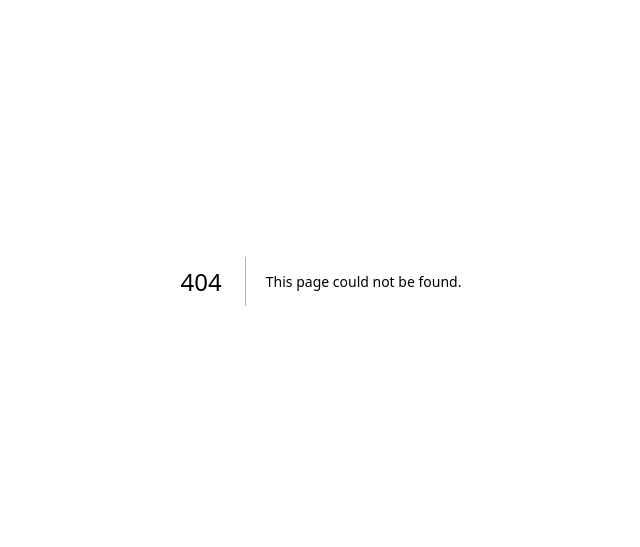
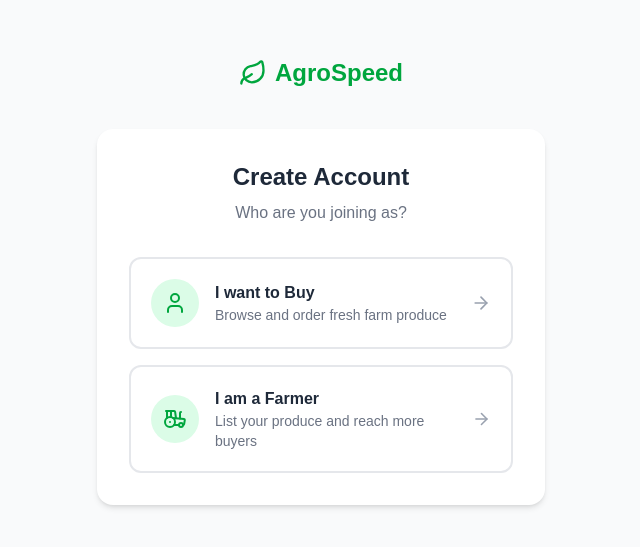
Before and after one commit to Asleeplessgod/agrospeed, a Next.js app: page /signup in a window 1280 px wide. Before the commit this address had no page. Shown: the part 119-666 px from the top of the page, without its empty margins (319-959 px from the left). Built offline with nearby package versions, Linux system fonts and the light colour scheme.

Commit message:
add signup page with buyer and farmer forms

```diff
--- a/app/layout.tsx
+++ b/app/layout.tsx
@@ -1,33 +1,14 @@
-import type { Metadata } from "next";
-import { Geist, Geist_Mono } from "next/font/google";
-import "./globals.css";
+import "./globals.css"
 
-const geistSans = Geist({
-  variable: "--font-geist-sans",
-  subsets: ["latin"],
-});
+export const metadata = {
+  title: "AgroSpeed",
+  description: "Farm Fresh. Delivered Fast.",
+}
 
-const geistMono = Geist_Mono({
-  variable: "--font-geist-mono",
-  subsets: ["latin"],
-});
-
-export const metadata: Metadata = {
-  title: "Create Next App",
-  description: "Generated by create next app",
-};
-
-export default function RootLayout({
-  children,
-}: Readonly<{
-  children: React.ReactNode;
-}>) {
+export default function RootLayout({ children }) {
   return (
-    <html
-      lang="en"
-      className={`${geistSans.variable} ${geistMono.variable} h-full antialiased`}
-    >
-      <body className="min-h-full flex flex-col">{children}</body>
+    <html lang="en">
+      <body>{children}</body>
     </html>
-  );
+  )
 }
--- /dev/null
+++ b/app/signup/page.jsx
@@ -0,0 +1,114 @@
+"use client"
+import { useState } from "react"
+import { Leaf, User, Tractor, ArrowRight } from "lucide-react"
+
+export default function Signup() {
+  const [role, setRole] = useState(null)
+
+  return (
+    <main className="min-h-screen bg-gray-50 flex flex-col items-center justify-center px-4">
+
+      {/* LOGO */}
+      <a href="/" className="flex items-center gap-2 mb-10">
+        <Leaf className="text-green-600" size={28} />
+        <span className="text-2xl font-bold text-green-600">AgroSpeed</span>
+      </a>
+
+      {/* CARD */}
+      <div className="bg-white rounded-2xl shadow-md w-full max-w-md p-8">
+
+        {/* STEP 1 — CHOOSE ROLE */}
+        {!role && (
+          <>
+            <h2 className="text-2xl font-bold text-gray-800 text-center mb-2">Create Account</h2>
+            <p className="text-gray-500 text-center mb-8">Who are you joining as?</p>
+
+            <div className="flex flex-col gap-4">
+              <button
+                onClick={() => setRole("buyer")}
+                className="flex items-center gap-4 p-5 border-2 border-gray-200 rounded-xl hover:border-green-600 hover:bg-green-50 transition-all text-left"
+              >
+                <div className="bg-green-100 p-3 rounded-full">
+                  <User className="text-green-600" size={24} />
+                </div>
+                <div>
+                  <h3 className="font-bold text-gray-800">I want to Buy</h3>
+                  <p className="text-sm text-gray-500">Browse and order fresh farm produce</p>
+                </div>
+                <ArrowRight className="text-gray-400 ml-auto" size={20} />
+              </button>
+
+              <button
+                onClick={() => setRole("farmer")}
+                className="flex items-center gap-4 p-5 border-2 border-gray-200 rounded-xl hover:border-green-600 hover:bg-green-50 transition-all text-left"
+              >
+                <div className="bg-green-100 p-3 rounded-full">
+                  <Tractor className="text-green-600" size={24} />
+                </div>
+                <div>
+                  <h3 className="font-bold text-gray-800">I am a Farmer</h3>
+                  <p className="text-sm text-gray-500">List your produce and reach more buyers</p>
+                </div>
+                <ArrowRight className="text-gray-400 ml-auto" size={20} />
+              </button>
+            </div>
+          </>
+        )}
+
+        {/* STEP 2 — FILL DETAILS */}
+        {role && (
+          <>
+            <button
+              onClick={() => setRole(null)}
+              className="text-sm text-gray-500 hover:text-green-600 mb-6 flex items-center gap-1"
+            >
+              ← Back
+            </button>
+
+            <h2 className="text-2xl font-bold text-gray-800 mb-1">
+              {role === "farmer" ? "Farmer Sign Up" : "Buyer Sign Up"}
+            </h2>
+            <p className="text-gray-500 mb-6 text-sm">
+              {role === "farmer" ? "Start selling your produce today" : "Start buying fresh produce today"}
+            </p>
+
+            <div className="flex flex-col gap-4">
+              <input
+                type="text"
+                placeholder="Full Name"
+                className="border border-gray-200 rounded-xl px-4 py-3 text-sm focus:outline-none focus:border-green-600"
+              />
+              <input
+                type="tel"
+                placeholder="Phone Number"
+                className="border border-gray-200 rounded-xl px-4 py-3 text-sm focus:outline-none focus:border-green-600"
+              />
+              <input
+                type="password"
+                placeholder="Create Password"
+                className="border border-gray-200 rounded-xl px-4 py-3 text-sm focus:outline-none focus:border-green-600"
+              />
+
+              {role === "farmer" && (
+                <input
+                  type="text"
+                  placeholder="Farm Location (e.g. Gwarimpa, Abuja)"
+                  className="border border-gray-200 rounded-xl px-4 py-3 text-sm focus:outline-none focus:border-green-600"
+                />
+              )}
+
+              <button className="bg-green-600 text-white font-bold py-3 rounded-xl hover:bg-green-700 transition-all mt-2">
+                Create Account
+              </button>
+
+              <p className="text-center text-sm text-gray-500">
+                Already have an account?{" "}
+                <a href="/login" className="text-green-600 font-medium hover:underline">Login</a>
+              </p>
+            </div>
+          </>
+        )}
+      </div>
+    </main>
+  )
+}
```
